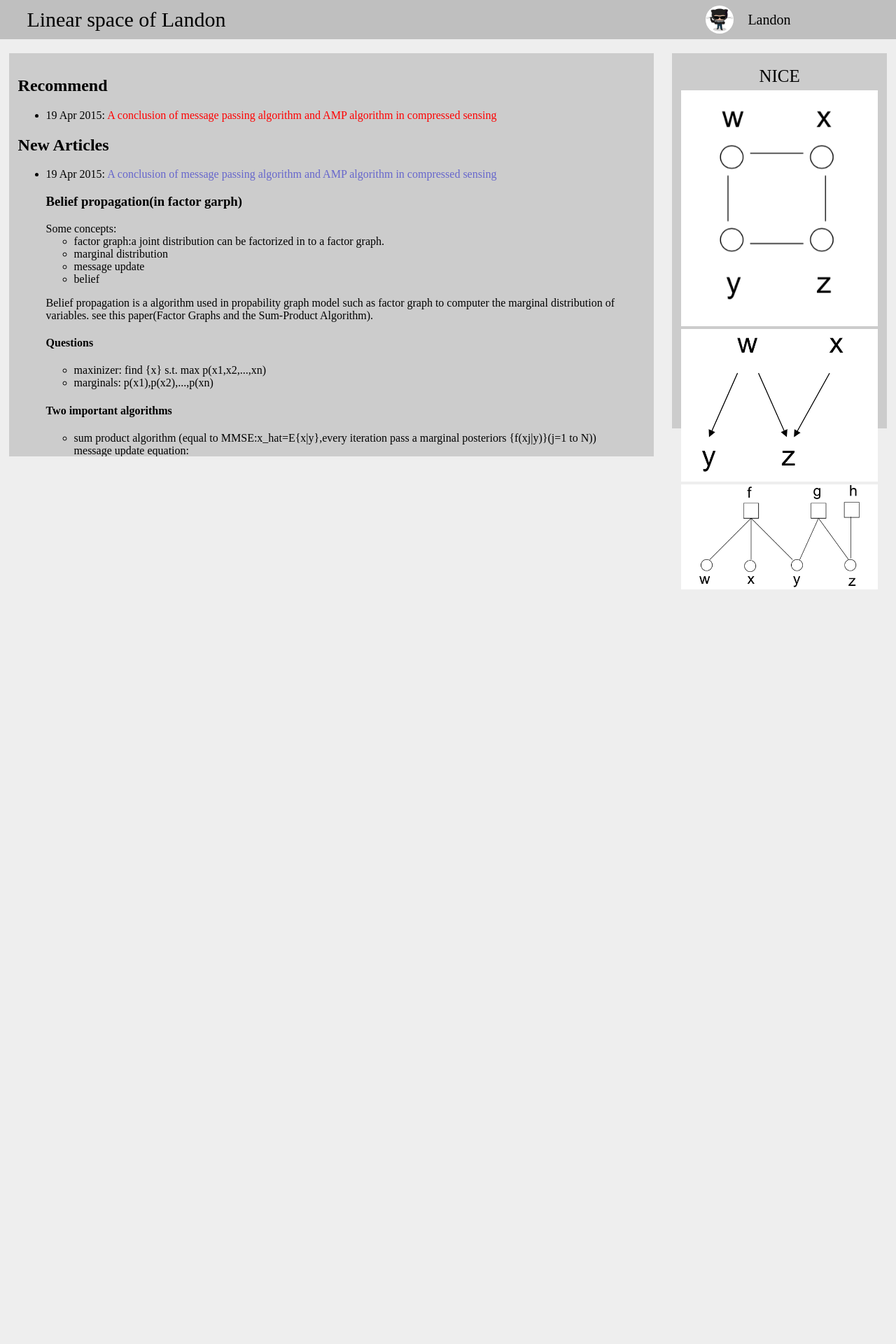
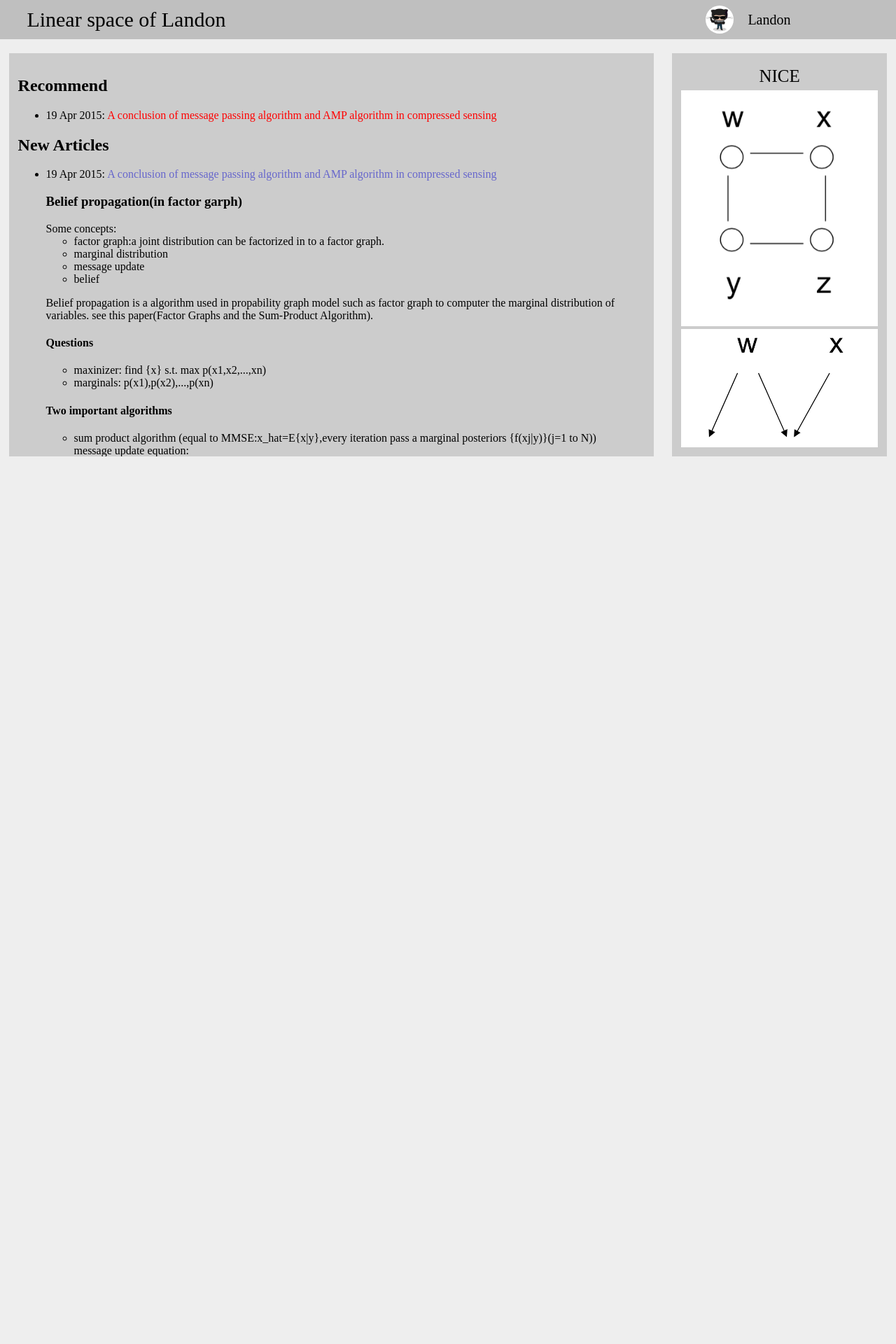
Before and after one commit to myworkstation/myworkstation.github.io, a Jekyll site: the page built from index.html, in a window 1280 px wide. Shown: the top 1920 px of the page at 70% size. Built offline with Jekyll 4.4.1, drawn with Linux system fonts in a browser that asks for light colours; nearby versions of some CDN libraries; library files that are not in the unit come from our copies.

```diff
--- a/css/index.css
+++ b/css/index.css
@@ -20,8 +20,9 @@
 
 #contextdiv a{color: #CC6600;}
 
-#sidediv {width: 22%;height: 510px;background-color: #CCCCCC;float: left;margin-left: 1%;margin-right: 1%;padding: 1%;}
-#sidename {width: 100%;height: 40px;font-size: 25px;text-align: center;line-height: 40px;overflow: scroll;}
+#sidediv {width: 22%;height: 550px;background-color: #CCCCCC;float: left;margin-left: 1%;margin-right: 1%;padding: 1%;}
+#sidename {width: 100%;height: 40px;font-size: 25px;text-align: center;line-height: 40px;}
+#sideimg {width: 100%;height: 510px; overflow: scroll;}
 #sideimg img {width: 100%;}
 
 #titlename a:link{text-decoration: none;color: black;}
```
